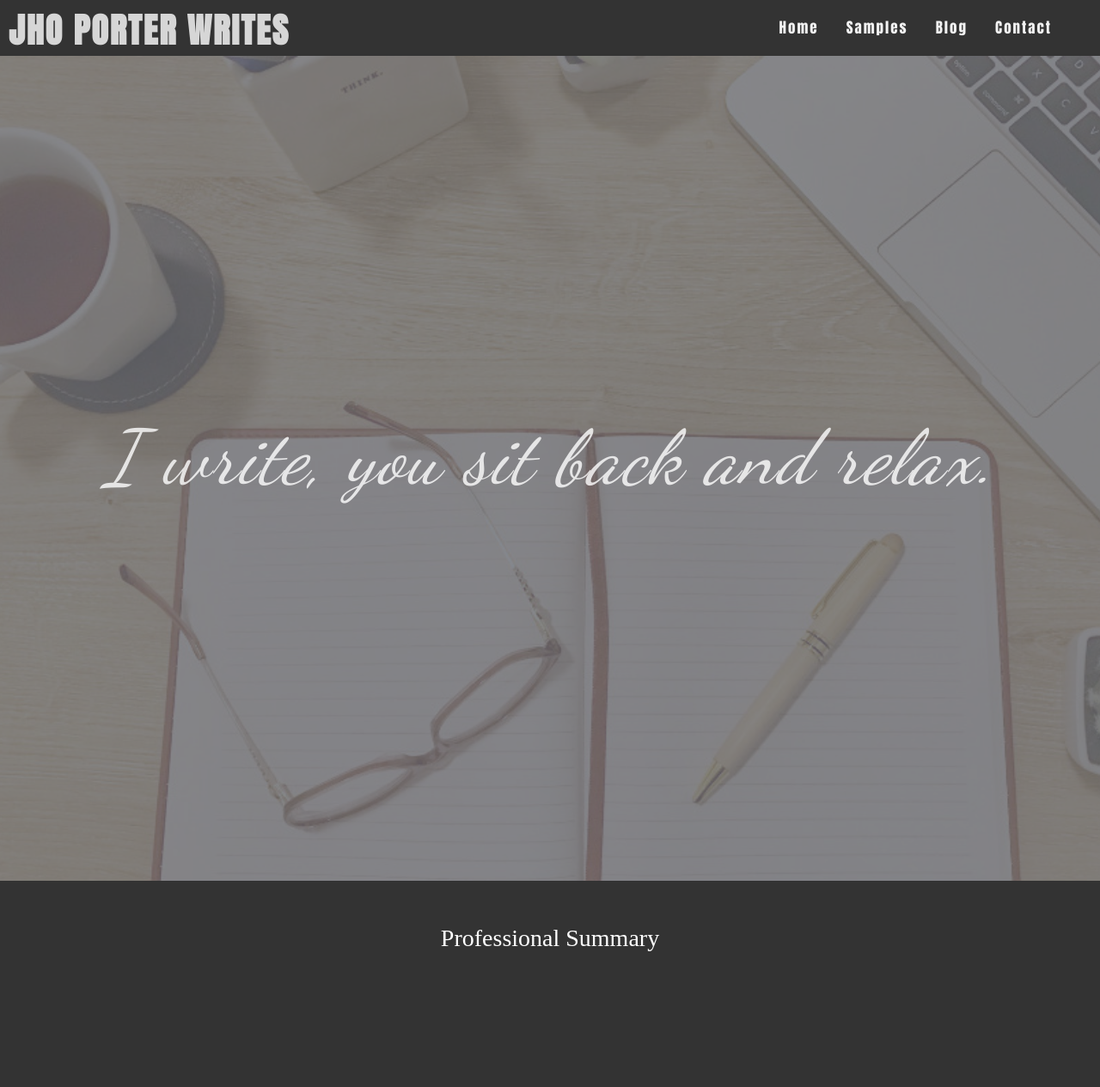
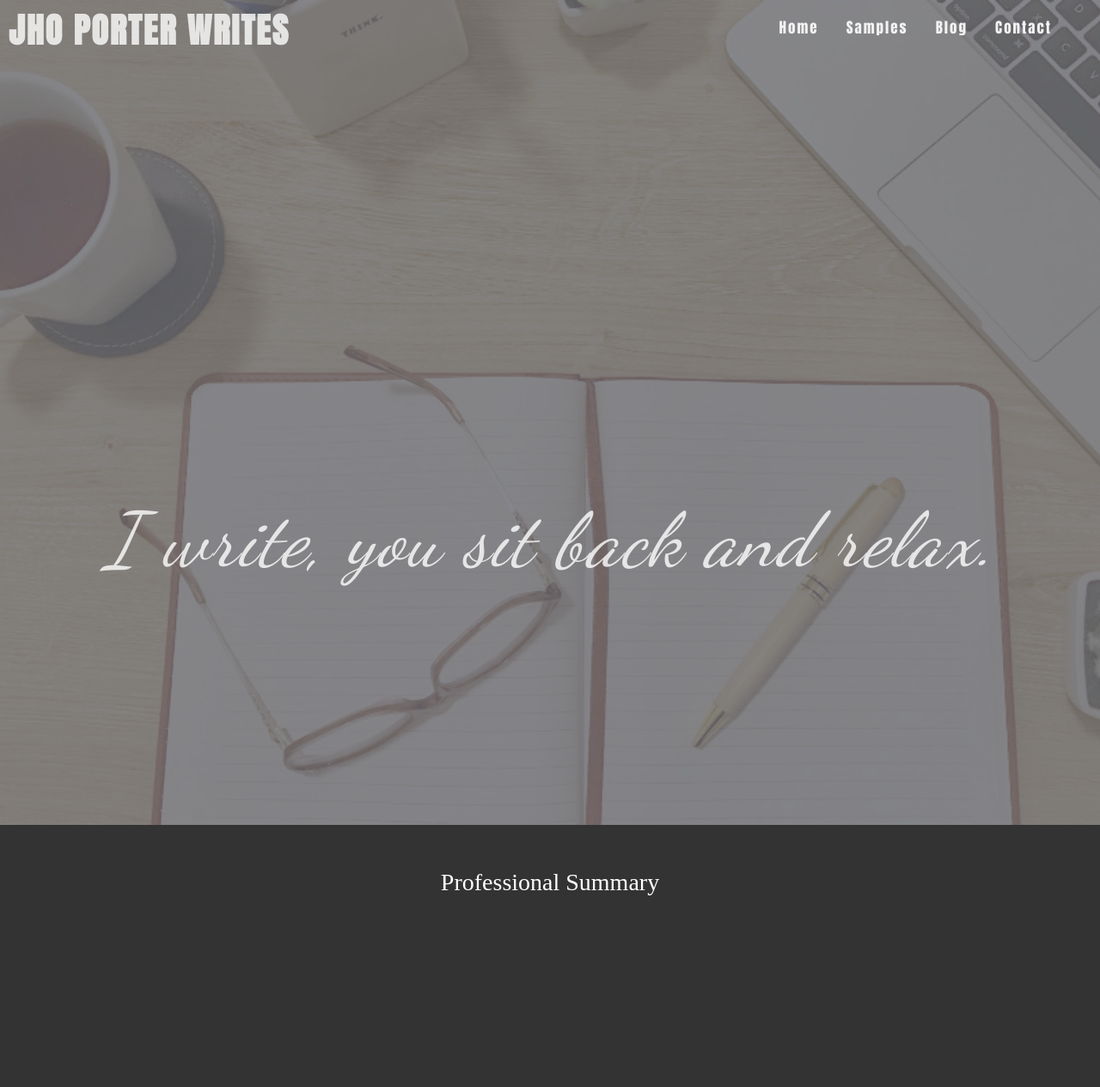
Before and after one commit to jhoporter/jporterwork, a Flask app: page / in a window 1280 px wide. Shown: the top 1265 px of the page at 86% size. After the commit the page ends 1042 px from the top, so only its background shows below. Run offline with Flask 2, Linux system fonts and the light colour scheme.

Commit message:
removed nav bar background color

```diff
--- a/app/static/styles.css
+++ b/app/static/styles.css
@@ -9,6 +9,7 @@ body {
 
 /* Banner */
 .banner {
+  position: relative;
   height: 120%;
   background-color: #6B6D76;
   display: flex;
@@ -16,6 +17,7 @@ body {
   align-items: center;
   overflow: hidden;
 }
+
 
 .bgimage {
   flex-shrink: 0;
@@ -56,12 +58,17 @@ body {
 
 
 
-/* NAVIGATION %/
+/* NAVIGATION LAYOUT.HTML %/
 
 /* Add a black background color to the top navigation */
 .topnav {
-  background-color: #333;
+  top: 0;
+  left: 0;
+  width: 100%;
+  position: absolute;
+  background-color: #none;
   overflow: hidden;
+  z-index: 2;
 }
 
 .topnav-right {
@@ -141,7 +148,7 @@ body {
 
 /* The "responsive" class is added to the topnav with JavaScript when the user clicks on the icon. This class makes the topnav look good on small screens (display the links vertically instead of horizontally) */
 @media screen and (max-width: 600px) {
-  .topnav.responsive {position: relative;}
+  .topnav.responsive {position: absolute;}
   .topnav.responsive a.icon {
     position: absolute;
     right: 0;
```
